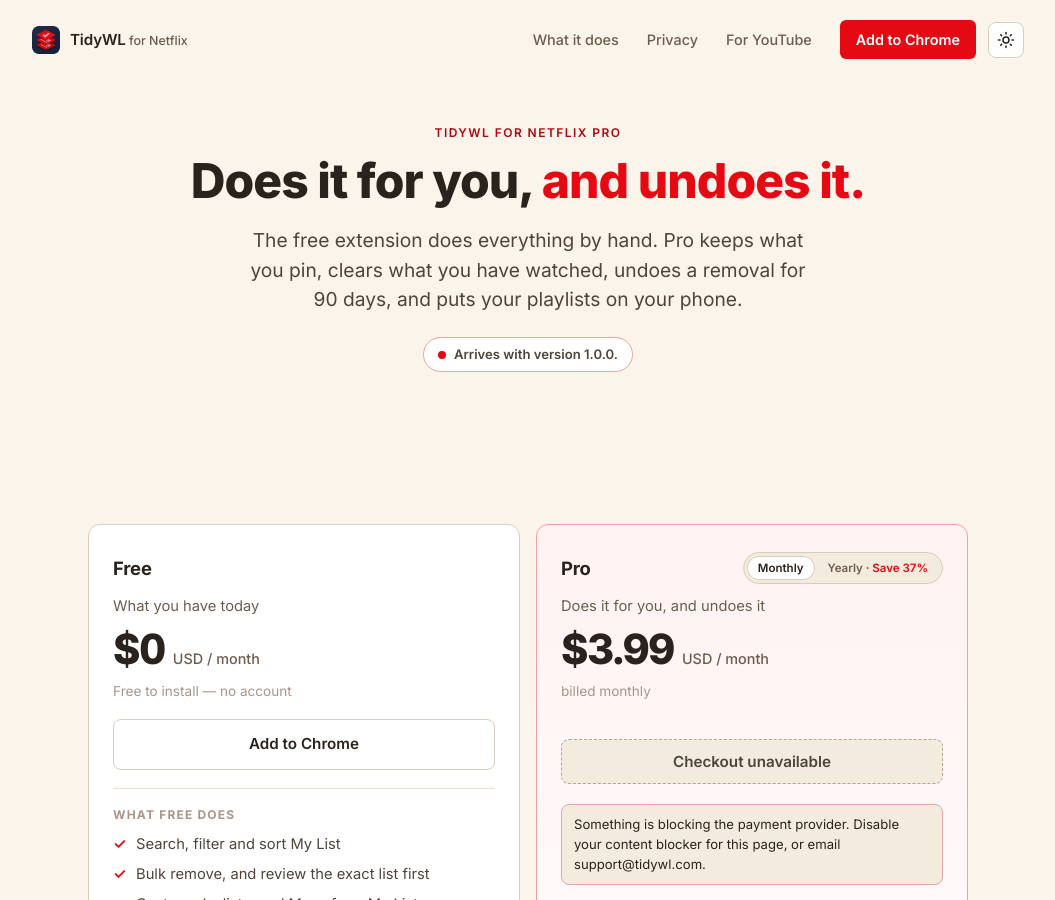
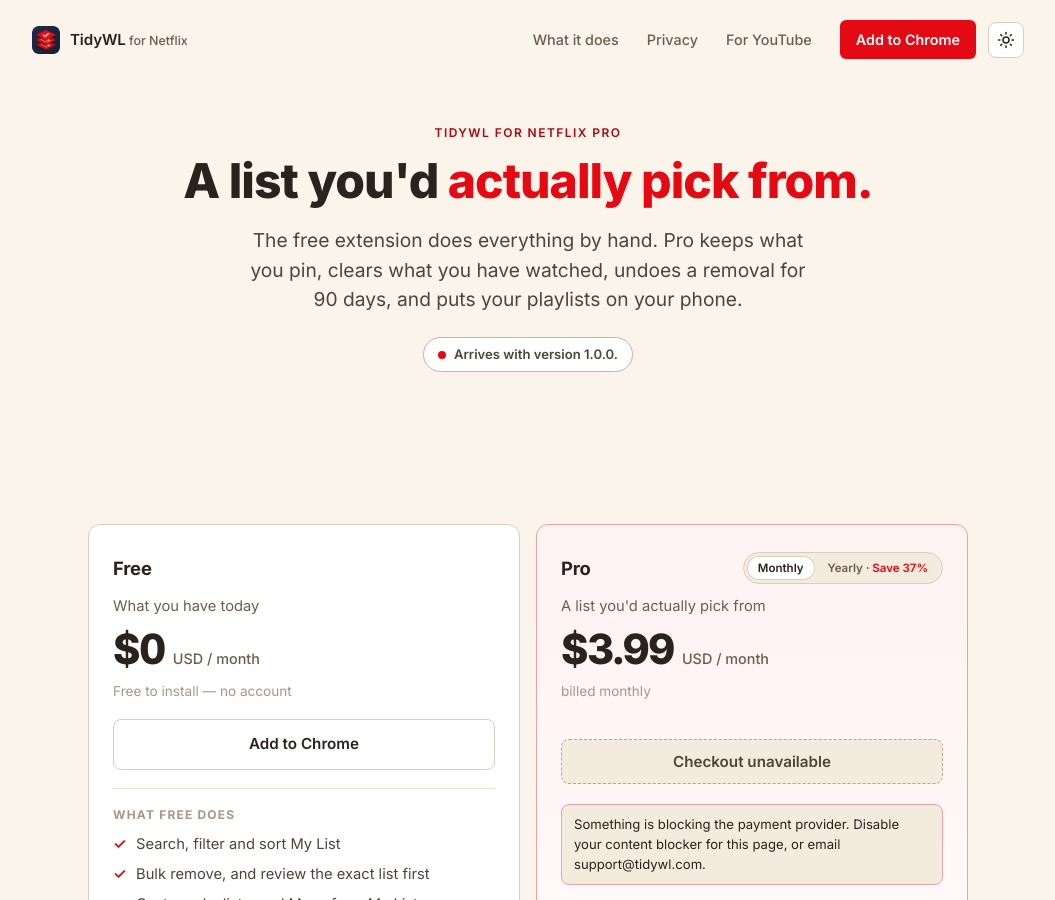
Before and after one commit to dominic-lam/tidywl-site, a Jekyll site: the page built from netflix/pricing/index.html, in a window 1280 px wide and 900 px high. Shown: the whole window, without its empty margins (112-1167 px from the left). Built offline with Jekyll 4.4.1, drawn with Linux system fonts in a browser that asks for light colours.

Commit message:
netflix pricing: "A list you'd actually pick from"
The Pro tier's line, the user's pick of fifteen (2026-09-26), as the page's
headline and the plan card's subtitle — the card copies the extension's
word for word.

Co-Authored-By: Claude Fable 5.1 <noreply@anthropic.com>
Claude-Session: https://claude.ai/code/session_01NUHVBVCBy2pH7HXjBLUp1N

```diff
--- a/netflix/pricing/index.html
+++ b/netflix/pricing/index.html
@@ -47,7 +47,7 @@ faq:
 
   <section class="pro-hero">
     <p class="section-label">TidyWL for Netflix Pro</p>
-    <h1>Does it for you, <span class="em">and undoes it.</span></h1>
+    <h1>A list you'd <span class="em">actually pick from.</span></h1>
     <p class="tagline">The free extension does everything by hand. Pro keeps what you pin, clears what you have watched, undoes a removal for 90 days, and puts your playlists on your phone.</p>
     <p class="pro-status"><span class="dot" aria-hidden="true"></span>Arrives with version 1.0.0.</p>
   </section>
@@ -87,7 +87,7 @@ faq:
               <button type="button" class="billing-opt" data-billing-set="yearly" aria-pressed="false">Yearly <span class="billing-save">· Save 37%</span></button>
             </div>
           </div>
-          <p class="plan-sub">Does it for you, and undoes it</p>
+          <p class="plan-sub">A list you'd actually pick from</p>
           <p class="plan-price"><s class="price-was is-yearly">$3.99</s><s class="price-was is-monthly"></s><span class="is-yearly"><span class="sr-only">Yearly plan: </span><span class="price-amount is-yearly">$2.50</span></span><span class="is-monthly"><span class="sr-only">, monthly plan: </span><span class="price-amount is-monthly">$3.99</span></span> <small>USD / month</small></p>
           <p class="plan-billed"><span class="is-yearly">$29.99 billed annually</span><span class="sr-only">; </span><span class="is-monthly">billed monthly</span></p>
           <p class="plan-promo" hidden><span class="plan-promo-label"></span><span class="plan-promo-note"></span></p>
```
